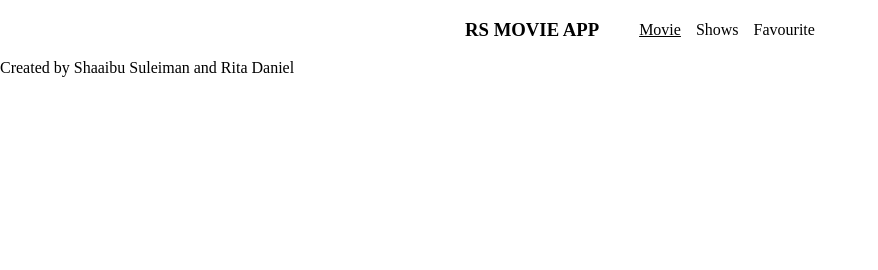
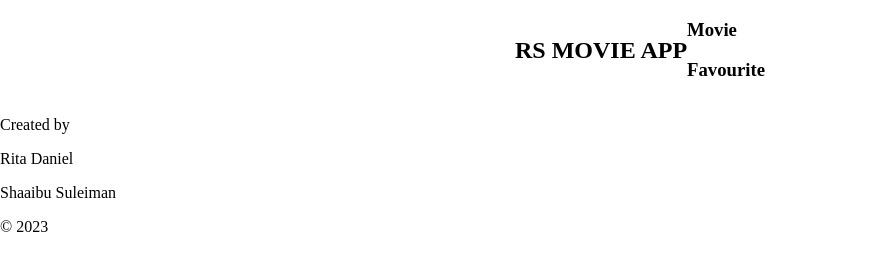
Before and after one commit to RitaDee/RS-Movie-App, a website built with webpack: page src/index.html in a window 1280 px wide. Shown: the whole page, without its empty margins (0-878 px from the left). Built offline with nearby package versions, Linux system fonts and the light colour scheme.

Commit message:
Modify HTML file

```diff
--- a/src/index.html
+++ b/src/index.html
@@ -8,14 +8,22 @@
 </head>
 <body>
   <header>
-    <h3>RS MOVIE APP</h3>
-    <ul>
-      <li><a href="#">Movie</a></li>
-      <li><a href="#">Shows</a></li>
-      <li><a href="#">Favourite</a></li>
-    </ul>
+    <h2>RS MOVIE APP</h2>
+
+    <nav class="counter">
+      <h3>Movie</h2>
+      <span id="movie-counter"></span>
+      <h3>Favourite</h3>
+    </nav>
   </header>
 
-  <footer>Created by Shaaibu Suleiman and Rita Daniel</footer>
+  <footer>
+    <div class="creators">
+      <p>Created by</p>
+      <p class="name">Rita Daniel</p>
+      <p class="name">Shaaibu Suleiman</p>
+    </div>
+   <p>&#169; 2023</p>
+  </footer>
 </body>
 </html>
```
Also changed, not shown: src/modules/display.js (added).
